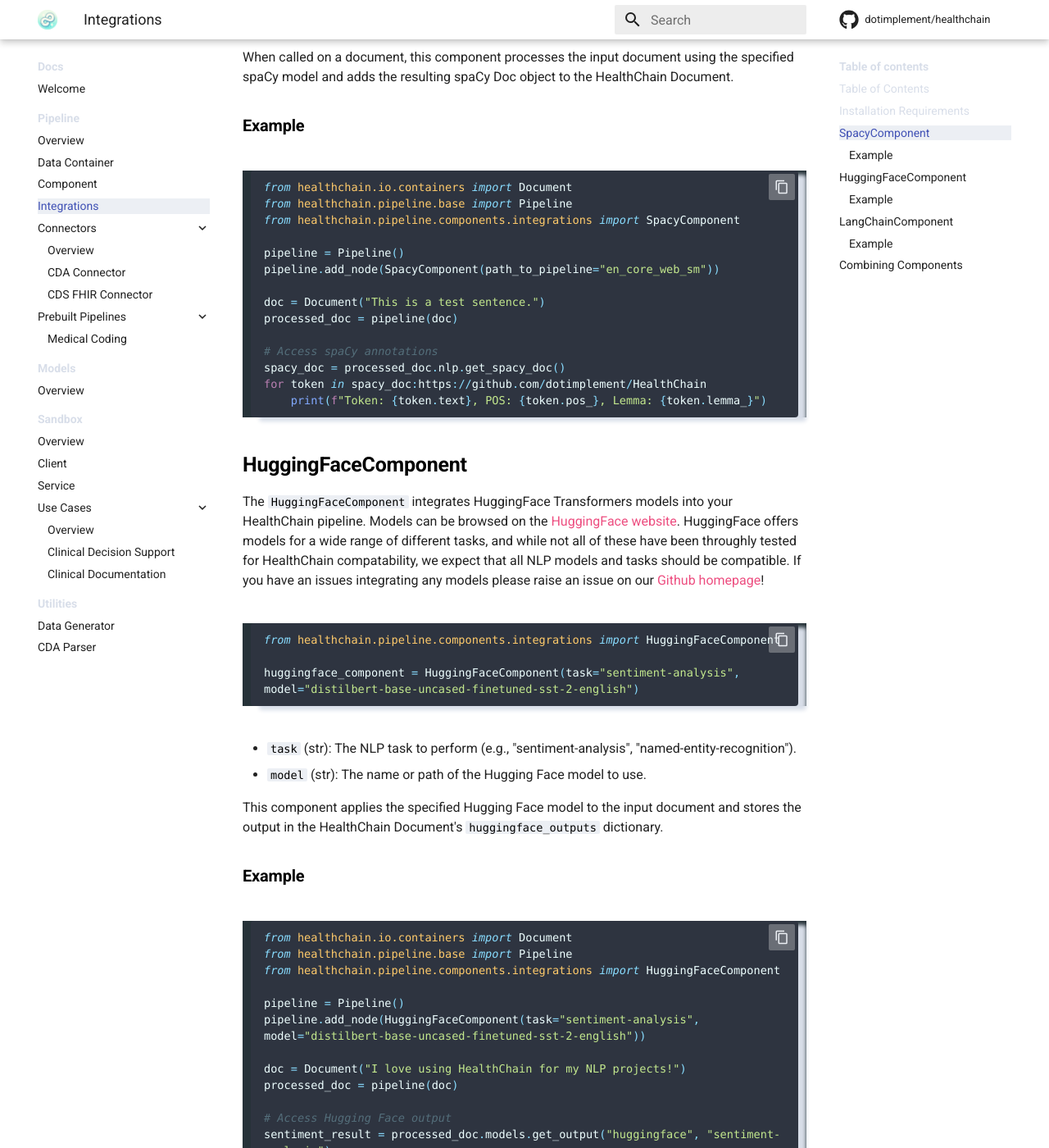
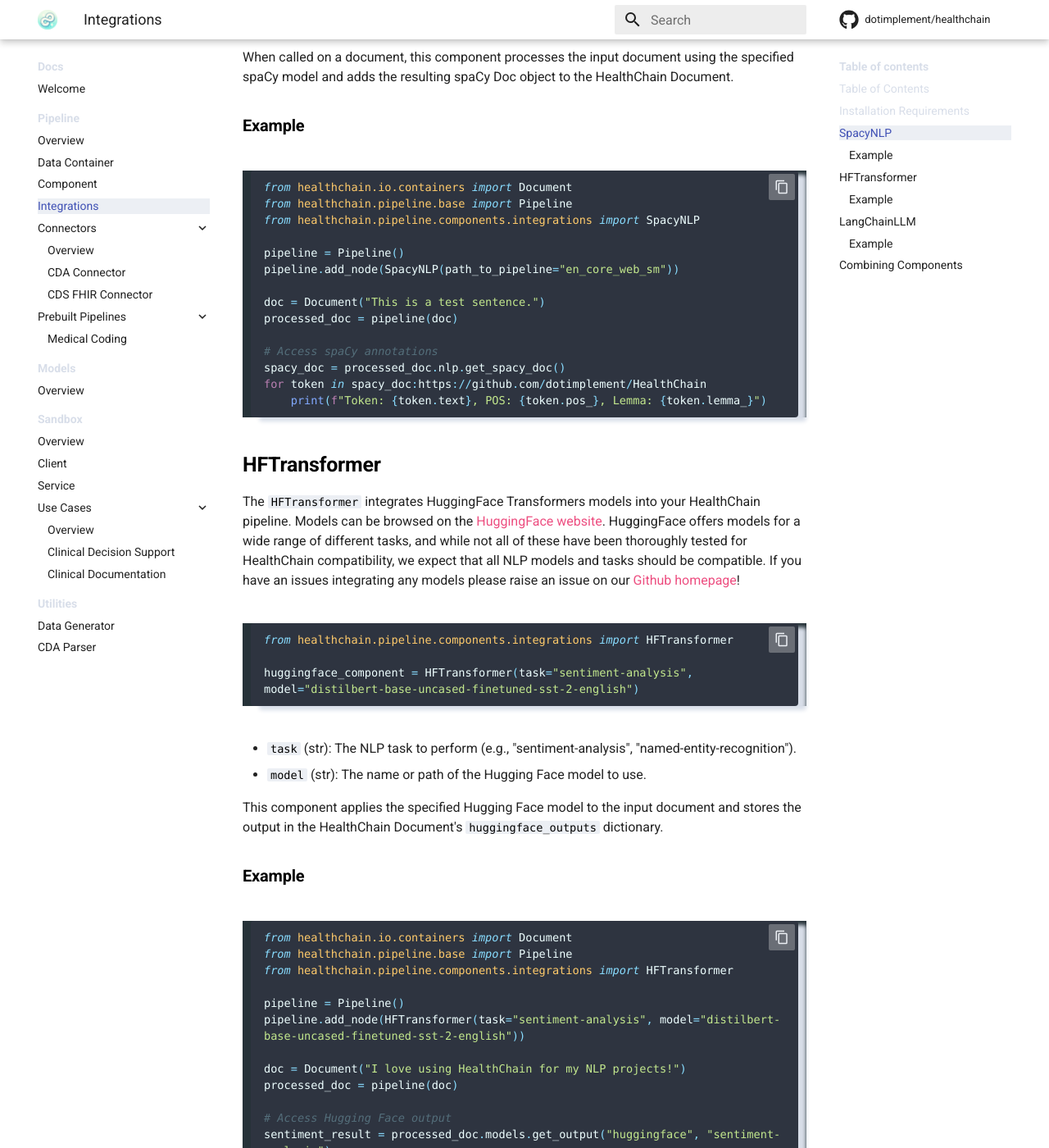
Before and after one commit to dotimplement/HealthChain, an MkDocs documentation site: the page built from docs/reference/pipeline/integrations.md, in a window 1280 px wide and 1400 px high, scrolled down 1837 px. Shown: the whole window at 82% size. Built offline with MkDocs 1.6.1 and Material for MkDocs 9.7.7, drawn with Linux system fonts in a browser that asks for light colours; comment, search, counter and statistics services are not loaded; some of the changed text lies outside the part shown.

Commit message:
Renamed integration components

````diff
--- a/docs/reference/pipeline/integrations.md
+++ b/docs/reference/pipeline/integrations.md
@@ -4,9 +4,9 @@
 
 ## Table of Contents
 
-1. [SpacyComponent](#spacycomponent)
-2. [HuggingFaceComponent](#huggingfacecomponent)
-3. [LangChainComponent](#langchaincomponent)
+1. [SpacyNLP](#SpacyNLP)
+2. [HFTransformer](#HFTransformer)
+3. [LangChainLLM](#LangChainLLM)
 
 ## Installation Requirements
 Before utilizing the integration components, it is important to note that the required third-party libraries are not included in HealthChain's default installation. This design decision was made to:
@@ -25,35 +25,35 @@
 ```
 
 
-## SpacyComponent
+## SpacyNLP
 
-The `SpacyComponent` allows you to integrate spaCy models into your HealthChain pipeline. There are several ways to initialize this component with different types of spaCy models:
+The `SpacyNLP` component allows you to integrate spaCy models into your HealthChain pipeline. There are several ways to initialize this component with different types of spaCy models:
 
 1. Using standard spaCy models:
    ```python
    # Using a standard spaCy model (requires: python -m spacy download en_core_web_sm)
-   spacy_component = SpacyComponent("en_core_web_sm")
+   spacy_component = SpacyNLP("en_core_web_sm")
    ```
 
 2. Loading custom trained pipelines from a directory:
    ```python
    # Using a custom pipeline saved to disk
-   spacy_component = SpacyComponent("/path/to/your/custom/model")
+   spacy_component = SpacyNLP("/path/to/your/custom/model")
    ```
 
 3. Using specialized domain models like [scispaCy](https://allenai.github.io/scispacy/) which can be used for classifying clinical or biomedical text:
    ```python
    # Using scispaCy models for biomedical text (requires: pip install scispacy)
-   spacy_component = SpacyComponent("en_core_sci_sm")
+   spacy_component = SpacyNLP("en_core_sci_sm")
    ```
 
 Choose the appropriate model based on your specific needs - standard models for general text, custom-trained models for domain-specific tasks, or specialized models like scispaCy for biomedical text analysis.
 
 ```python
-from healthchain.pipeline.components.integrations import SpacyComponent
+from healthchain.pipeline.components.integrations import SpacyNLP
 
 
-spacy_component = SpacyComponent(path_to_pipeline="en_core_web_sm")
+spacy_component = SpacyNLP(path_to_pipeline="en_core_web_sm")
 ```
 
 When called on a document, this component processes the input document using the specified spaCy model and adds the resulting spaCy Doc object to the HealthChain Document.
@@ -63,10 +63,10 @@
 ```python
 from healthchain.io.containers import Document
 from healthchain.pipeline.base import Pipeline
-from healthchain.pipeline.components.integrations import SpacyComponent
+from healthchain.pipeline.components.integrations import SpacyNLP
 
 pipeline = Pipeline()
-pipeline.add_node(SpacyComponent(path_to_pipeline="en_core_web_sm"))
+pipeline.add_node(SpacyNLP(path_to_pipeline="en_core_web_sm"))
 
 doc = Document("This is a test sentence.")
 processed_doc = pipeline(doc)
@@ -77,14 +77,14 @@
     print(f"Token: {token.text}, POS: {token.pos_}, Lemma: {token.lemma_}")
 ```
 
-## HuggingFaceComponent
+## HFTransformer
 
-The `HuggingFaceComponent` integrates HuggingFace Transformers models into your HealthChain pipeline. Models can be browsed on the [HuggingFace website](https://huggingface.co/models). HuggingFace offers models for a wide range of different tasks, and while not all of these have been throughly tested for HealthChain compatability, we expect that all NLP models and tasks should be compatible. If you have an issues integrating any models please raise an issue on our [Github homepage](https://github.com/dotimplement/HealthChain)!
+The `HFTransformer` integrates HuggingFace Transformers models into your HealthChain pipeline. Models can be browsed on the [HuggingFace website](https://huggingface.co/models). HuggingFace offers models for a wide range of different tasks, and while not all of these have been thoroughly tested for HealthChain compatibility, we expect that all NLP models and tasks should be compatible. If you have an issues integrating any models please raise an issue on our [Github homepage](https://github.com/dotimplement/HealthChain)!
 
 ```python
-from healthchain.pipeline.components.integrations import HuggingFaceComponent
+from healthchain.pipeline.components.integrations import HFTransformer
 
-huggingface_component = HuggingFaceComponent(task="sentiment-analysis", model="distilbert-base-uncased-finetuned-sst-2-english")
+huggingface_component = HFTransformer(task="sentiment-analysis", model="distilbert-base-uncased-finetuned-sst-2-english")
 ```
 
 
@@ -98,10 +98,10 @@
 ```python
 from healthchain.io.containers import Document
 from healthchain.pipeline.base import Pipeline
-from healthchain.pipeline.components.integrations import HuggingFaceComponent
+from healthchain.pipeline.components.integrations import HFTransformer
 
 pipeline = Pipeline()
-pipeline.add_node(HuggingFaceComponent(task="sentiment-analysis", model="distilbert-base-uncased-finetuned-sst-2-english"))
+pipeline.add_node(HFTransformer(task="sentiment-analysis", model="distilbert-base-uncased-finetuned-sst-2-english"))
 
 doc = Document("I love using HealthChain for my NLP projects!")
 processed_doc = pipeline(doc)
@@ -111,16 +111,16 @@
 print(f"Sentiment: {sentiment_result}")
 ```
 
-## LangChainComponent
+## LangChainLLM
 
-The `LangChainComponent` allows you to integrate LangChain chains into your HealthChain pipeline.
+The `LangChainLLM` allows you to integrate LangChain chains into your HealthChain pipeline.
 
 ```python
-from langchain import PromptTemplate, LLMChain
-from langchain_core
+from langchain_core.output_parsers import StrOutputParser
+from healthchain.pipeline.components.integrations import LangChainLLM
+
+from langchain import PromptTemplate
 from langchain.llms import FakeListLLM
-from langchain_core.output_parsers import StrOutputParser
-from healthchain.pipeline.components.integrations import LangChainComponent
 
 # Let's create a simple FakeListLLM for demonstration
 fake_llm = FakeListLLM(responses=["This is a great summary!"])
@@ -131,7 +131,7 @@
 # Create the LCEL chain
 chain = prompt | fake_llm | StrOutputParser()
 
-langchain_component = LangChainComponent(chain=llm_chain)
+langchain_component = LangChainLLM(chain=llm_chain)
 ```
 
 - `chain`: A LangChain chain object to be executed within the pipeline.
@@ -141,12 +141,13 @@
 ### Example
 
 ```python
+from langchain import PromptTemplate
+from langchain_core.output_parsers import StrOutputParser
+from langchain.llms import FakeListLLM
+
 from healthchain.io.containers import Document
 from healthchain.pipeline.base import Pipeline
-from healthchain.pipeline.components.integrations import LangChainComponent
-from langchain import PromptTemplate, LLMChain
-from langchain_core.output_parsers import StrOutputParser
-from langchain.llms import FakeListLLM
+from healthchain.pipeline.components.integrations import LangChainLLM
 
 # Set up LangChain with a FakeListLLM
 fake_llm = FakeListLLM(responses=["HealthChain integrates NLP libraries for easy pipeline creation."])
@@ -158,7 +159,7 @@
 
 # Set up your HealthChain pipeline
 pipeline = Pipeline()
-pipeline.add_node(LangChainComponent(chain=llm_chain))
+pipeline.add_node(LangChainLLM(chain=llm_chain))
 
 # Let's summarize something
 doc = Document("HealthChain is a powerful package for building NLP pipelines. It integrates seamlessly with popular libraries like spaCy, Hugging Face Transformers, and LangChain, allowing users to create complex NLP workflows with ease.")
@@ -176,13 +177,13 @@
 ```python
 from healthchain.io.containers import Document
 from healthchain.pipeline.base import Pipeline
-from healthchain.pipeline.components.integrations import SpacyComponent, HuggingFaceComponent, LangChainComponent
+from healthchain.pipeline.components.integrations import SpacyNLP, HFTransformer, LangChainLLM
 from langchain import PromptTemplate, LLMChain
 from langchain.llms import FakeListLLM
 
 # Set up our components
-spacy_component = SpacyComponent(path_to_pipeline="en_core_web_sm")
-huggingface_component = HuggingFaceComponent(task="sentiment-analysis", model="distilbert-base-uncased-finetuned-sst-2-english")
+spacy_component = SpacyNLP(path_to_pipeline="en_core_web_sm")
+huggingface_component = HFTransformer(task="sentiment-analysis", model="distilbert-base-uncased-finetuned-sst-2-english")
 
 # Set up LangChain with a FakeListLLM
 fake_llm = FakeListLLM(responses=["HealthChain: Powerful NLP pipeline builder."])
@@ -190,7 +191,7 @@
 prompt = PromptTemplate.from_template("Summarize the following text: {text}")
 # Create the LCEL chain
 chain = prompt | fake_llm | StrOutputParser()
-langchain_component = LangChainComponent(chain=llm_chain)
+langchain_component = LangChainLLM(chain=llm_chain)
 
 # Build our pipeline
 pipeline = Pipeline()
````
Also changed, not shown: 4 other files.
